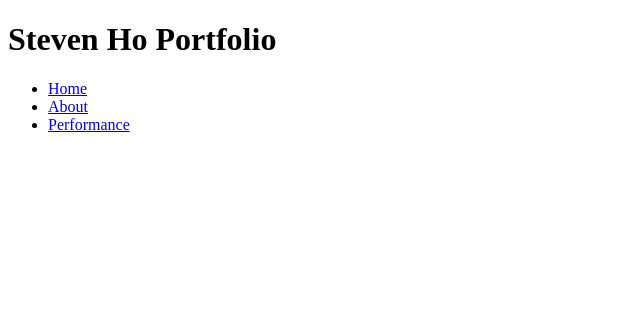
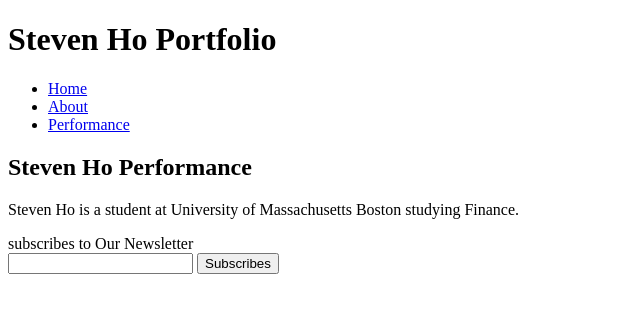
Before and after one commit to StevenHo40/HtmlProject, a plain HTML site: page index.html in a window 1280 px wide. Shown: the whole page, without its empty margins (0-640 px from the left). Drawn offline with Linux system fonts and the light colour scheme.

Commit message:
Added newsletter button

```diff
--- a/index.html
+++ b/index.html
@@ -18,13 +18,28 @@
           <nav>
             <ul>
               <li><a href="index.html">Home</a></li>
-              <li><a href="index.html">About</a></li>
-              <li><a href="index.html">Performance</a></li>
+              <li><a href="about.html">About</a></li>
+              <li><a href="performance.html">Performance</a></li>
             </ul>
           </nav>
 
 
     </header>
+    <section id="showcase">
+      <div class="container">
+        <h1> Steven Ho Performance </h1>
+        <p> Steven Ho is a student at University of Massachusetts Boston
+          studying Finance.
+          </p>
+    </section>
+    <section id="newsletter">
+      <div class="container"
+        <h1> subscribes to Our Newsletter </h1>
+        <form>
+          <input type="email" placeholder"enter Email">
+          <button type="submit" class="button1">Subscribes</button>
+        </form>
+    </section>
   </body>
 
 </html>
```
